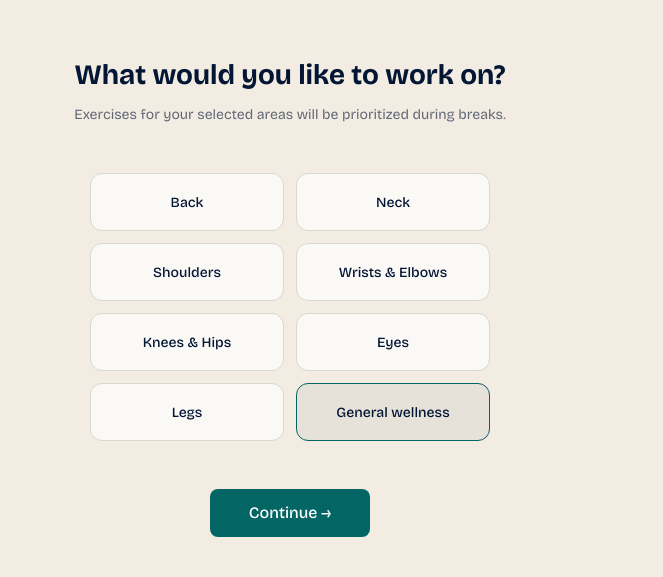
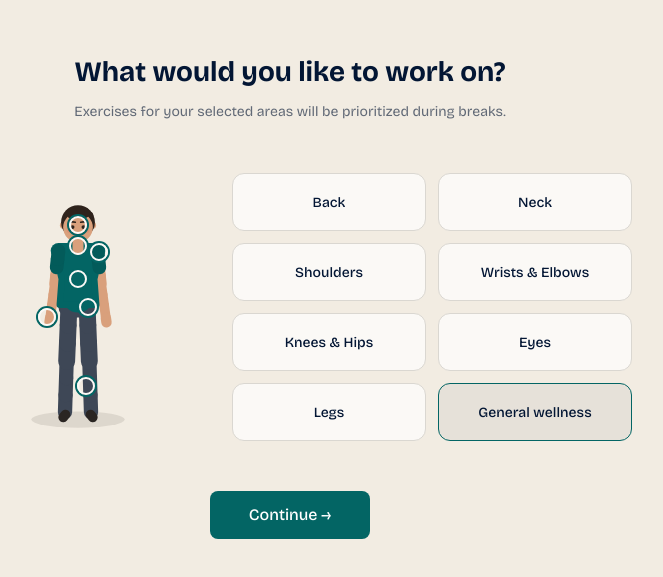
Before and after one commit to Biruk-gebru/dehna, a Next.js app in the folder apps/web/: page /onboarding in a window 1280 px wide. Shown: the part 105-682 px from the top of the page, without its empty margins (350-1013 px from the left). Built offline with nearby package versions, Linux system fonts and the light colour scheme.

Commit message:
feat(ui): tappable body diagram for problem areas and icons in the work nav

```diff
--- a/apps/web/src/app/work/page.tsx
+++ b/apps/web/src/app/work/page.tsx
@@ -22,6 +22,13 @@ import type { Exercise, Posture } from '@/types';
 type AppMode = 'idle' | 'running' | 'paused' | 'break';
 
 const SAVE_KEY = 'dehna-work';
+
+const NAV = [
+  { href: '/', label: 'Home', icon: <path d="M4 11l8-7 8 7v8a1 1 0 0 1-1 1h-4v-6H9v6H5a1 1 0 0 1-1-1z" /> },
+  { href: '/exercises', label: 'Exercises', icon: <><circle cx="12" cy="5" r="2" /><path d="M12 7v6M6 10l6 1 6-1M9 21l3-8 3 8" /></> },
+  { href: '/history', label: 'History', icon: <path d="M5 20V12M12 20V5M19 20v-9" /> },
+  { href: '/settings', label: 'Settings', icon: <><circle cx="12" cy="12" r="3" /><path d="M12 3v3M12 18v3M3 12h3M18 12h3M5.6 5.6l2.1 2.1M16.3 16.3l2.1 2.1M5.6 18.4l2.1-2.1M16.3 7.7l2.1-2.1" /></> },
+];
 
 type WorkSave = {
   savedAt: number;
@@ -295,10 +302,14 @@ export default function WorkPage() {
       />
 
       <nav style={{ marginTop: 'auto', paddingTop: 'var(--space-4)', display: 'flex', gap: 'var(--space-3)' }}>
-        <Link href="/" className="btn btn-ghost btn-sm">Home</Link>
-        <Link href="/exercises" className="btn btn-ghost btn-sm">Exercises</Link>
-        <Link href="/history" className="btn btn-ghost btn-sm">History</Link>
-        <Link href="/settings" className="btn btn-ghost btn-sm">Settings</Link>
+        {NAV.map(({ href, label, icon }) => (
+          <Link key={href} href={href} className="btn btn-ghost btn-sm" style={{ gap: 6 }}>
+            <svg width="16" height="16" viewBox="0 0 24 24" fill="none" stroke="currentColor" strokeWidth="2" strokeLinecap="round" strokeLinejoin="round" aria-hidden="true">
+              {icon}
+            </svg>
+            {label}
+          </Link>
+        ))}
       </nav>
     </main>
   );
--- a/apps/web/src/components/onboarding/ProblemAreaPicker.tsx
+++ b/apps/web/src/components/onboarding/ProblemAreaPicker.tsx
@@ -1,6 +1,7 @@
 'use client';
 
 import type { ProblemArea } from '@/types';
+import { FigureRig, type Clip } from '@/components/exercise/FigureRig';
 
 const AREAS: { id: ProblemArea; label: string }[] = [
   { id: 'back', label: 'Back' },
@@ -12,6 +13,19 @@ const AREAS: { id: ProblemArea; label: string }[] = [
   { id: 'legs', label: 'Legs' },
   { id: 'general', label: 'General wellness' },
 ];
+
+// Spots on a front view of the standing avatar, as % of its 200×210 frame
+const SPOTS: { id: ProblemArea; x: number; y: number }[] = [
+  { id: 'eyes', x: 50, y: 20 },
+  { id: 'neck', x: 50, y: 28 },
+  { id: 'shoulders', x: 58, y: 30 },
+  { id: 'back', x: 50, y: 40 },
+  { id: 'wrists-elbows', x: 38, y: 54 },
+  { id: 'knees-hips', x: 54, y: 50 },
+  { id: 'legs', x: 53, y: 79 },
+];
+
+const FRONT: Clip = { yaw: 0, poses: [{ target: { face: { smile: 0.5, brow: 0.2 } }, durationMs: 1 }] };
 
 interface ProblemAreaPickerProps {
   selected: ProblemArea[];
@@ -27,7 +41,25 @@ export function ProblemAreaPicker({ selected, onChange }: ProblemAreaPickerProps
     }
   };
 
+  const label = (id: ProblemArea) => AREAS.find((a) => a.id === id)!.label;
+
   return (
+    <div className="area-picker">
+      <div className="area-body">
+        <FigureRig clip={FRONT} static />
+        {SPOTS.map((spot) => (
+          <button
+            key={spot.id}
+            type="button"
+            className="area-spot"
+            style={{ left: `${spot.x}%`, top: `${spot.y}%` }}
+            aria-pressed={selected.includes(spot.id)}
+            aria-label={label(spot.id)}
+            title={label(spot.id)}
+            onClick={() => toggle(spot.id)}
+          />
+        ))}
+      </div>
     <div
       style={{
         display: 'grid',
@@ -51,5 +83,6 @@ export function ProblemAreaPicker({ selected, onChange }: ProblemAreaPickerProps
         </button>
       ))}
     </div>
+    </div>
   );
 }
--- a/apps/web/src/styles/globals.css
+++ b/apps/web/src/styles/globals.css
@@ -234,6 +234,52 @@ textarea {
   border-color: var(--color-primary);
   background-color: var(--color-surface-hover);
   color: var(--color-text);
+}
+
+/* ── Body area picker ── */
+
+.area-picker {
+  display: flex;
+  flex-wrap: wrap;
+  align-items: center;
+  justify-content: center;
+  gap: var(--space-5);
+  width: 100%;
+}
+
+.area-body {
+  position: relative;
+  width: 260px;
+  height: 273px;
+  flex-shrink: 0;
+}
+
+.area-body svg {
+  width: 260px;
+  height: 273px;
+}
+
+/* Hollow rings until picked, so the figure stays visible underneath */
+.area-spot {
+  position: absolute;
+  width: 18px;
+  height: 18px;
+  margin: -9px 0 0 -9px;
+  padding: 0;
+  border-radius: 50%;
+  border: 2px solid var(--color-surface); /* light edge plus a teal ring reads on the teal shirt and the sand */
+  box-shadow: 0 0 0 2px var(--color-primary);
+  background-color: transparent;
+  transition: background-color 0.15s, transform 0.15s, box-shadow 0.15s;
+}
+
+.area-spot:hover {
+  transform: scale(1.15);
+}
+
+.area-spot[aria-pressed='true'] {
+  background-color: var(--color-primary);
+  box-shadow: 0 0 0 2px var(--color-primary), 0 0 0 6px color-mix(in srgb, var(--color-primary) 22%, transparent);
 }
 
 /* ── Break screen ── */
```
